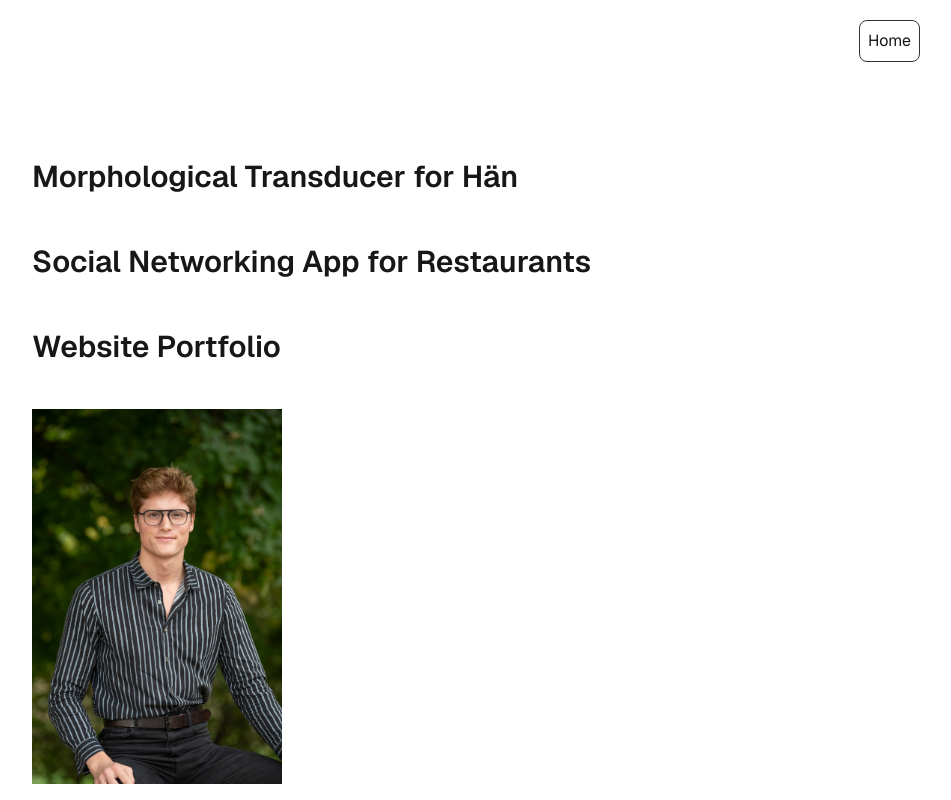
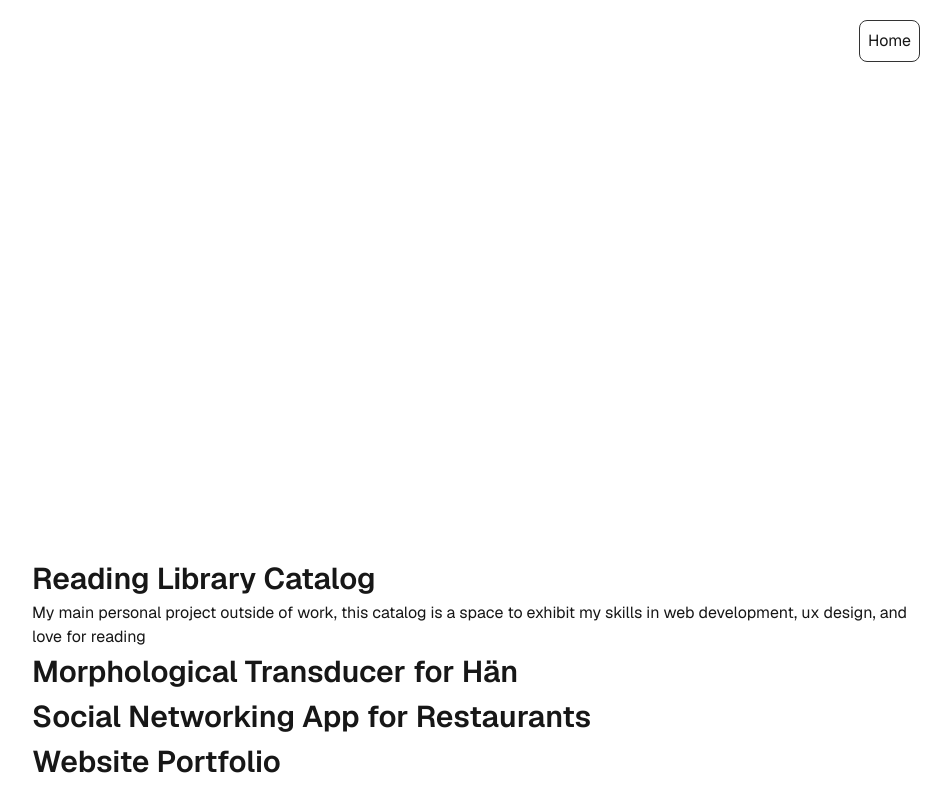
Before and after one commit to joeylukner/website-jlukner, a Next.js app: page /projects in a window 1280 px wide. Shown: the whole page, without its empty margins (160-1111 px from the left). Built offline with nearby package versions, Linux system fonts and the light colour scheme.

Commit message:
Continuing library

```diff
--- a/app/projects/page.tsx
+++ b/app/projects/page.tsx
@@ -10,10 +10,17 @@ export default function Projects() {
             <button className="button-toolbar">Home</button>
           </Link>
         </div>
-        <h1>Morphological Transducer for Hän</h1>
-        <h1>Social Networking App for Restaurants</h1>
-        <h1>Website Portfolio</h1>
-        <Image src="/headshot.JPG" alt="headshot" width={250} height={250} />
+        <div className="flex flex-col justify-between">
+          <h1>Reading Library Catalog</h1>
+          <p>
+            My main personal project outside of work, this catalog is a space to
+            exhibit my skills in web development, ux design, and love for
+            reading{" "}
+          </p>
+          <h1>Morphological Transducer for Hän</h1>
+          <h1>Social Networking App for Restaurants</h1>
+          <h1>Website Portfolio</h1>
+        </div>
       </div>
     </div>
   );
```
